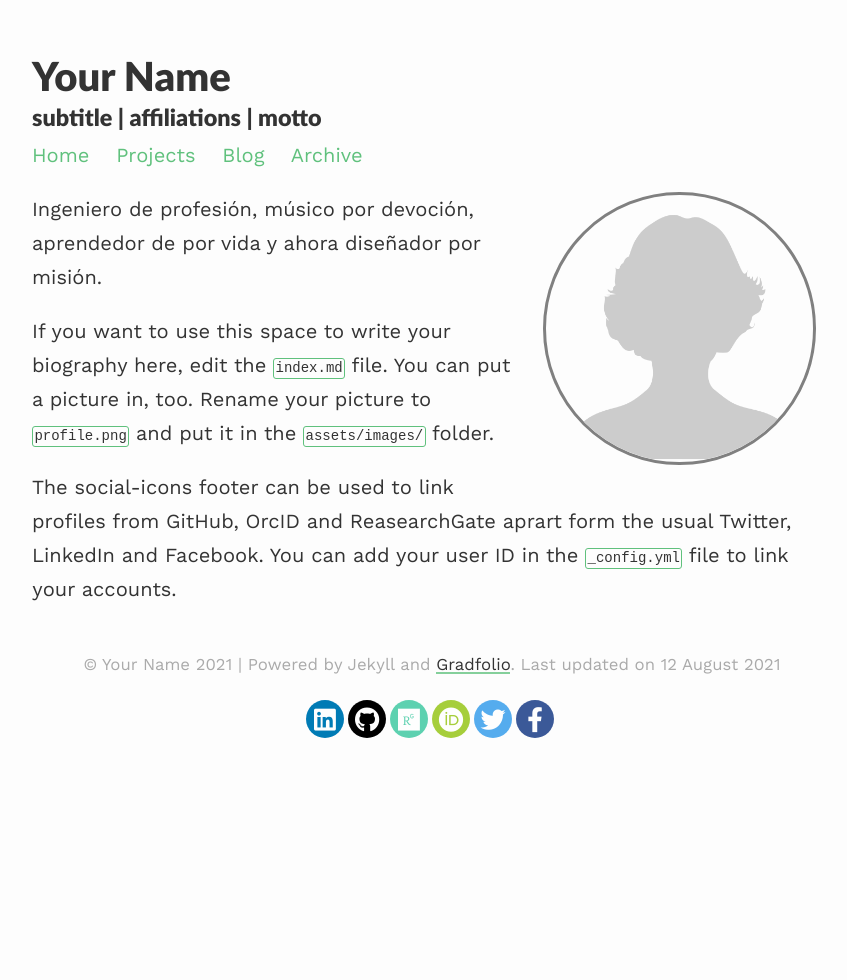
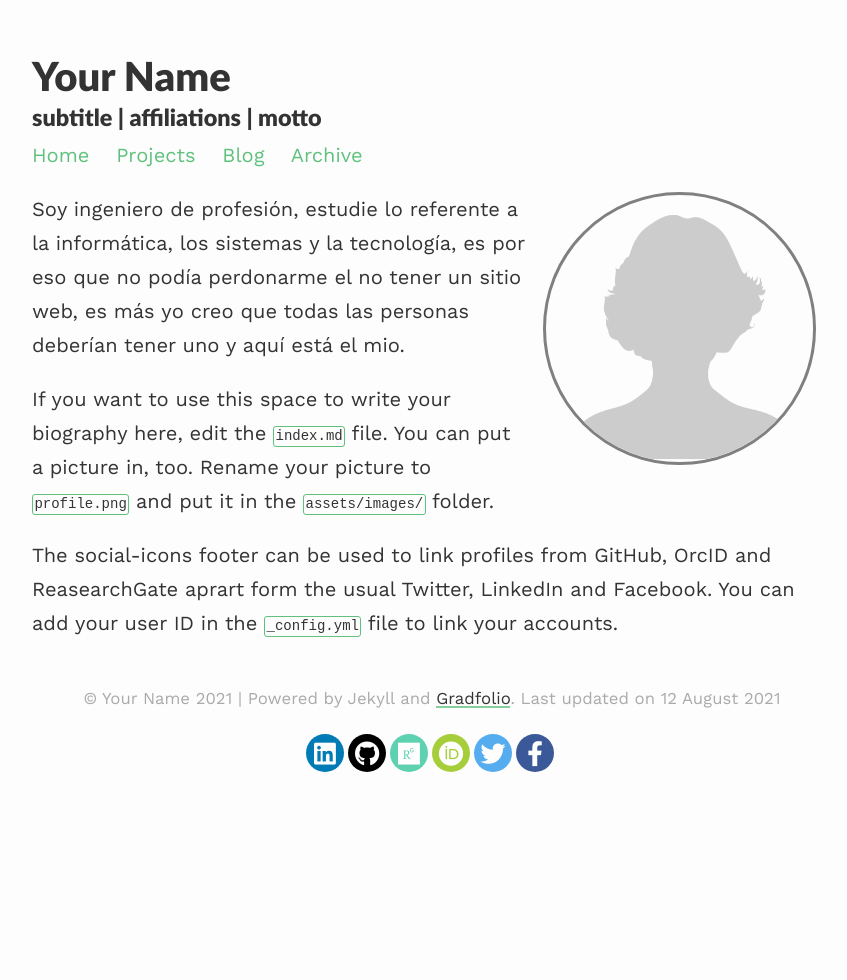
Before and after one commit to stackbit-projects/israbasurto-0da8b, a Jekyll site: the page built from index.md, in a window 1280 px wide. Shown: the whole page, without its empty margins (208-1055 px from the left). Built offline with Jekyll 4.4.1, drawn with Linux system fonts in a browser that asks for light colours; nearby versions of some CDN libraries.

Commit message:
index.md: updated markdown_content

```diff
--- a/index.md
+++ b/index.md
@@ -5,7 +5,7 @@ profile:
   image: profile.png
 published: true
 ---
-Ingeniero de profesión, músico por devoción, aprendedor de por vida y ahora diseñador por misión.
+Soy ingeniero de profesión, estudie lo referente a la informática, los sistemas y la tecnología, es por eso que no podía perdonarme el no tener un sitio web, es más yo creo que todas las personas deberían tener uno y aquí está el mio.
 
 If you want to use this space to write your biography here, edit the `index.md` file. You can put a picture in, too. Rename your picture to `profile.png` and put it in the `assets/images/` folder.
 
```
